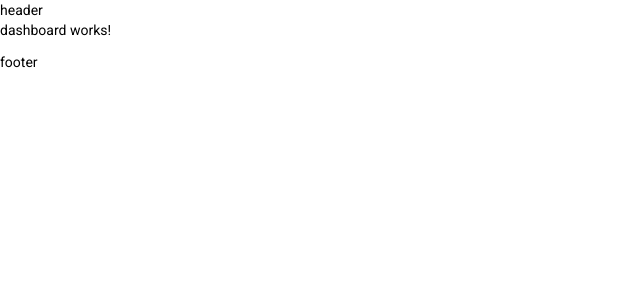
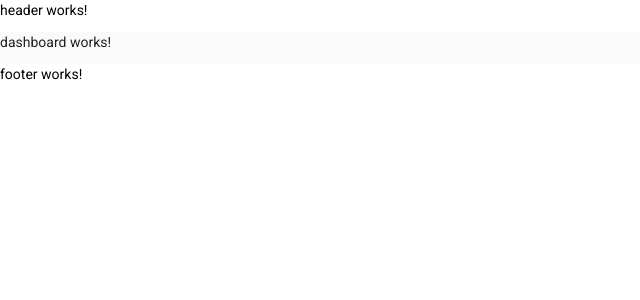
Before and after one commit to Ben-yon/admin-dashboard-panel, an Angular app: page / in a window 1280 px wide. Shown: the top 300 px of the page, without its empty margins (0-640 px from the left). Built offline with nearby package versions, Linux system fonts and the light colour scheme.

Commit message:
add shared module for shared component, add material module

```diff
--- a/src/app/app-routing/app-routing.module.ts
+++ b/src/app/app-routing/app-routing.module.ts
@@ -1,3 +1,4 @@
+import { PostsComponent } from './../modules/posts/posts.component';
 import { DashboardComponent } from './../modules/dashboard/dashboard.component';
 import { DefaultComponent } from './../layouts/default/default.component';
 import { NgModule } from '@angular/core';
@@ -10,6 +11,9 @@ const routes: Routes = [{
   children: [{
     path: '',
     component: DashboardComponent
+  },{
+    path: 'posts',
+    component: PostsComponent
   }]
 }]
 
--- a/src/app/app.component.html
+++ b/src/app/app.component.html
@@ -1,3 +1 @@
-<header>header</header>
 <router-outlet></router-outlet>
-<footer>footer</footer>
--- a/src/app/app.module.ts
+++ b/src/app/app.module.ts
@@ -5,19 +5,20 @@ import { AppComponent } from './app.component';
 import { BrowserAnimationsModule } from '@angular/platform-browser/animations';
 import { DefaultModule } from './layouts/default/default.module';
 import { AppRoutingModule } from './app-routing/app-routing.module';
+import { MaterialModule } from './material/material/material.module';
 
 
 
 @NgModule({
   declarations: [
     AppComponent,
-
   ],
   imports: [
     BrowserModule,
     BrowserAnimationsModule,
     DefaultModule,
     AppRoutingModule,
+    MaterialModule
   ],
   providers: [],
   bootstrap: [AppComponent]
--- a/src/app/layouts/default/default.component.html
+++ b/src/app/layouts/default/default.component.html
@@ -1 +1,9 @@
-<router-outlet></router-outlet>
+<app-header></app-header>
+
+<mat-drawer-container>
+  <mat-drawer><app-sidebar></app-sidebar></mat-drawer>
+  <mat-drawer-content>
+    <router-outlet></router-outlet>
+  </mat-drawer-content>
+</mat-drawer-container>
+<app-footer></app-footer>
--- /dev/null
+++ b/src/app/material/material/material.module.ts
@@ -0,0 +1,17 @@
+import { NgModule } from '@angular/core';
+import { CommonModule } from '@angular/common';
+import { MatSidenavModule } from '@angular/material/sidenav';
+
+const material = [
+  MatSidenavModule
+]
+
+@NgModule({
+  declarations: [],
+  imports: [
+    CommonModule,
+    material
+  ],
+  exports: [material],
+})
+export class MaterialModule { }
--- /dev/null
+++ b/src/app/modules/posts/posts.component.html
@@ -0,0 +1 @@
+<p>posts works!</p>
--- /dev/null
+++ b/src/app/modules/posts/posts.component.ts
@@ -0,0 +1,15 @@
+import { Component, OnInit } from '@angular/core';
+
+@Component({
+  selector: 'app-posts',
+  templateUrl: './posts.component.html',
+  styleUrls: ['./posts.component.scss']
+})
+export class PostsComponent implements OnInit {
+
+  constructor() { }
+
+  ngOnInit(): void {
+  }
+
+}
```
Also changed, not shown: src/app/layouts/default/default.module.ts (+9 -3 lines), src/app/shared/shared.module.ts (added, +24 -0 lines), src/app/sidebar/sidebar.module.ts (deleted, +0 -12 lines), src/app/modules/posts/posts.component.scss (added), 1 other file (tests, documents, lock files or other folders).
